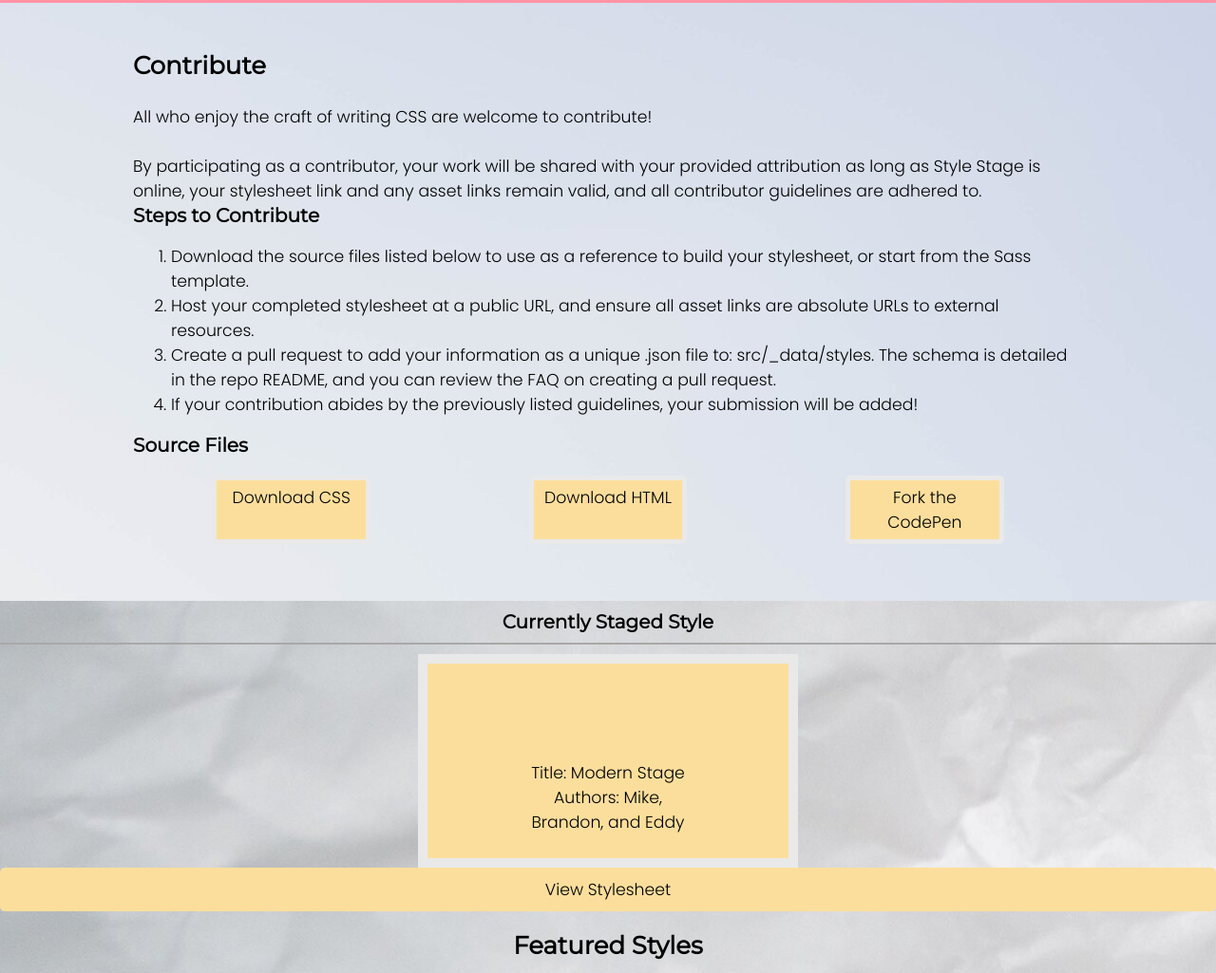
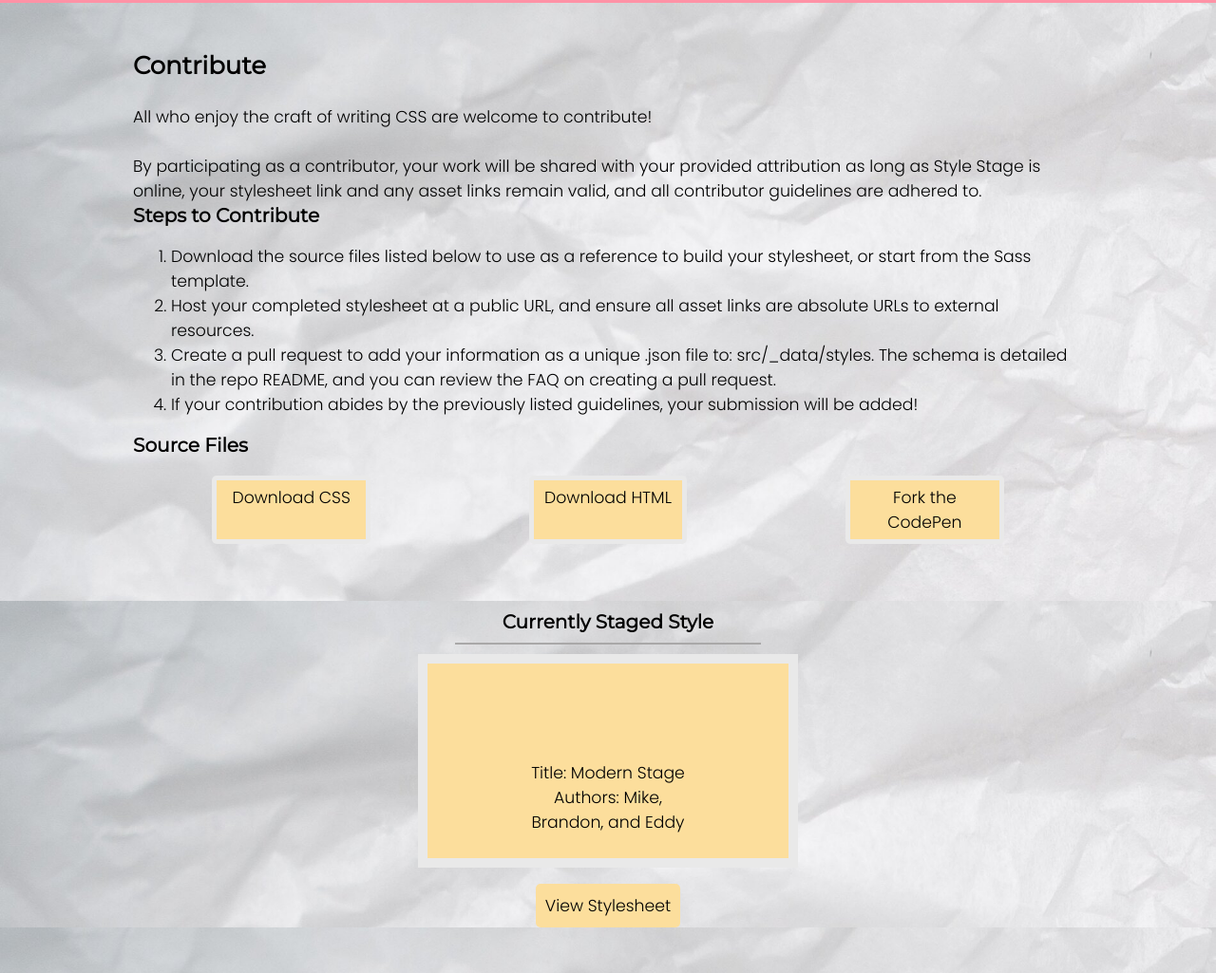
Before and after one commit to blissfulsaint/stylestage-sass, a website: page public/index.html in a window 1280 px wide. Shown: the part 2032-3057 px from the top of the page at 95% size. Drawn offline with Linux system fonts and the light colour scheme.

Commit message:
created background styles

```diff
--- a/sass/block/_body.scss
+++ b/sass/block/_body.scss
@@ -34,6 +34,18 @@ main > .container > * {
     grid-column: 2/3;
 }
 
+#contribute {
+    grid-column: 1/4;
+    display: grid;
+    grid-template-columns: 1fr 80% 1fr;
+    @media screen and (min-width: 1000px){
+        grid-template-columns: 1fr 1000px 1fr;
+    }
+    & > * {
+        grid-column: 2/3;
+    }
+}
+
 blockquote {
     border-radius: 10px;
 }
--- a/sass/block/_currently.scss
+++ b/sass/block/_currently.scss
@@ -11,9 +11,10 @@
 
     #profile-title {
       font-size: 20px;
-      padding: 10px;
+      padding: 10px 50px;
       border-bottom: 2px solid rgb(169, 168, 168);
-      margin-bottom: 10px;
+      width: fit-content;
+      margin: 0 auto 10px;
     }
 
     .profile-twitter,
@@ -34,9 +35,11 @@
       //border: 1px solid #E9E9E9;
       background-color: $accent-color;
       padding: 10px;
-      transition: all 0.8s ease-in;
+      transition: .2s;
       border-radius: 5px;
       display: block;
+      width: fit-content;
+      margin: 1em auto 0;
 
       &:hover {
         background-color: $hover-color;
--- a/sass/block/_featured.scss
+++ b/sass/block/_featured.scss
@@ -34,7 +34,7 @@
 
 #styles {
   .container {
-    padding: 20px;
+    padding: 100px 20px;
     text-align: center;
     ul {
       display: flex;
--- a/sass/composition/_theme.scss
+++ b/sass/composition/_theme.scss
@@ -21,9 +21,10 @@ a{
 
 }
 
-.profile, #styles {
+.profile, #styles, #contribute {
     background-image: url('../../images/testBack2.jpg');
     background-attachment: fixed;
+    background-size: cover;
 }
 
 // a:hover{
```
Also changed, not shown: public/style.css, 1 other file.
